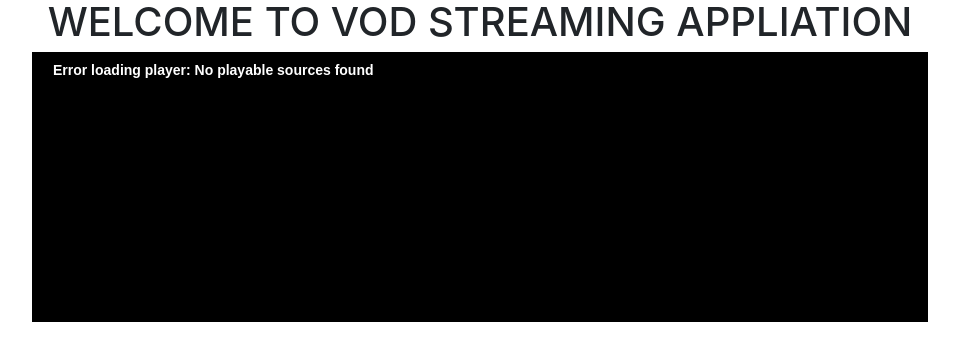
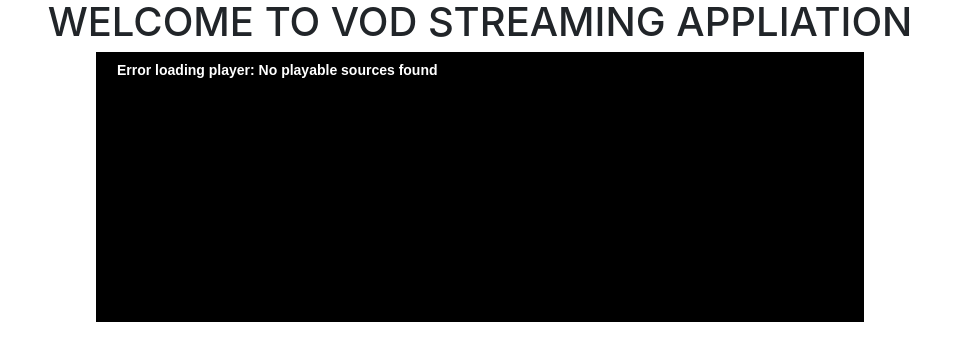
Before and after one commit to duckien95/streampr, a Django app: page /vod/ in a window 1280 px wide. Shown: the top 361 px of the page, without its empty margins (160-1119 px from the left). Run offline with Django 3.2, Linux system fonts and the light colour scheme; some libraries are stand-ins or nearby versions.

Commit message:
Init project

```diff
--- a/vod/templates/streamvod.html
+++ b/vod/templates/streamvod.html
@@ -26,7 +26,7 @@
 				aspectratio: '16:9',
       			displaytitle: true,
       			visualplaylist: true,
-      			width: '70%',
+      			width: '60%',
 
 
 				listbar: {
```
